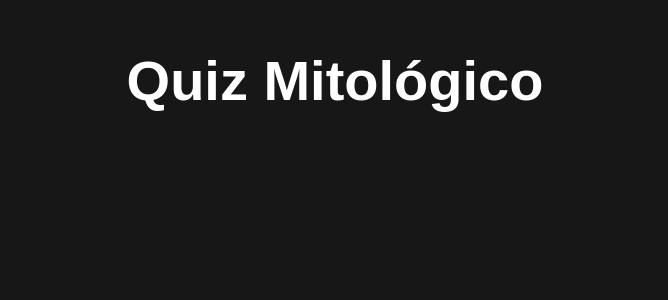
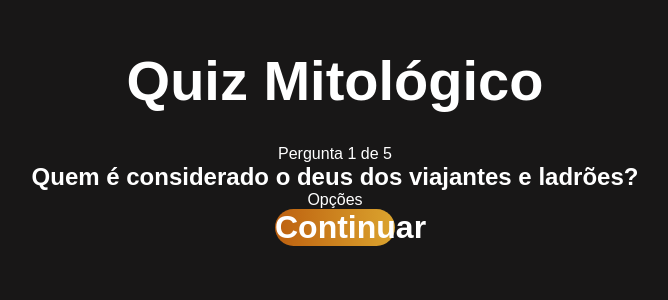
Before and after one commit to Gabriiell0710/quiz-mitologico, a React (Vite) app: page / in a window 1280 px wide. Both pictures are taken after a click on the button "Iniciar". Shown: the top 300 px of the page, without its empty margins (305-973 px from the left). Built offline with nearby package versions, Linux system fonts and the light colour scheme.

Commit message:
feat: Reordered questions

```diff
--- a/src/App.jsx
+++ b/src/App.jsx
@@ -1,21 +1,25 @@
-import { useContext } from 'react'
-import { QuizContext } from './context/quiz'
-import Question from './components/Question'
-import Welcome from './components/Welcome'
-import './App.css'
+import { useContext, useEffect } from "react";
+import { QuizContext } from "./context/quiz";
+import Question from "./components/Question";
+import Welcome from "./components/Welcome";
+import "./App.css";
 
 function App() {
   const [quizState, dispatch] = useContext(QuizContext);
 
+  useEffect(() => {
+    dispatch({ type: "REORDER_QUESTIONS" });
+  }, []);
+
   return (
     <>
-      <div className='App'>
+      <div className="App">
         <h1>Quiz Mitológico</h1>
-        {quizState.gameStage === "Start" && <Welcome/>}
-        {quizState.gameStage === "PLaying" &&  <Question/>}
-       </div>
+        {quizState.gameStage === "Start" && <Welcome />}
+        {quizState.gameStage === "Playing" && <Question />}
+      </div>
     </>
-  )
+  );
 }
 
-export default App
+export default App;
--- a/src/components/Question.jsx
+++ b/src/components/Question.jsx
@@ -1,10 +1,21 @@
-import React from "react";
 import { useContext } from "react";
 import { QuizContext } from "../context/quiz";
 
 const Question = () => {
   const [quizState, dispatch] = useContext(QuizContext);
-  return <div>Question</div>;
+  const currentQuestion = quizState.questions[quizState.currentQuestion];
+  return (
+    <div id="question">
+      <p>
+        Pergunta {quizState.currentQuestion + 1} de {quizState.questions.length}
+      </p>
+      <h2>{currentQuestion.question}</h2>
+      <div id="options-container">
+        <p>Opções</p>
+      </div>
+      <button>Continuar</button>
+    </div>
+  );
 };
 
 export default Question;
--- a/src/components/Welcome.jsx
+++ b/src/components/Welcome.jsx
@@ -7,15 +7,16 @@
 const Welcome = () => {
   const [quizState, dispatch] = useContext(QuizContext);
 
-
   return (
     <div id="welcome">
-        <h2>Seja bem-vindo</h2>
-        <p>Clique no botão para começar:</p>
-        <button onClick={() => dispatch({type: "CHANGE_STATE"})}>Iniciar</button>
-        <img src={Quiz} alt="Início doQuiz" />
+      <h2>Seja bem-vindo</h2>
+      <p>Clique no botão para começar:</p>
+      <button onClick={() => dispatch({ type: "CHANGE_STAGE" })}>
+        Iniciar
+      </button>
+      <img src={Quiz} alt="Início doQuiz" />
     </div>
-  )
-}
+  );
+};
 
-export default Welcome
+export default Welcome;
--- a/src/context/quiz.jsx
+++ b/src/context/quiz.jsx
@@ -1,32 +1,39 @@
-import { createContext,useReducer } from "react";
-import questions from "../data/questions"
+import { createContext, useReducer } from "react";
+import questions from "../data/questions";
 
-const STAGES = ["Start", "Playing", "End"]
+const STAGES = ["Start", "Playing", "End"];
 
-const initialState ={
+const initialState = {
   gameStage: STAGES[0],
-    questions
-}
+  questions,
+  currentQuestion: 0,
+};
 
-const quizReducer = (state, action) =>{
+const quizReducer = (state, action) => {
   console.log(state, action);
-
-    switch(action.type){
-        case "CHANGE_STATE":
-            return{
+  switch (action.type) {
+    case "CHANGE_STAGE":
+      return {
         ...state,
-                gameStage: STAGES[1]
-            }
-
+        gameStage: STAGES[1],
+      };
+    case "REORDER_QUESTIONS":
+      const reorderedQuestions = questions.sort(() => {
+        return Math.random() - 0.5;
+      });
+      return {
+        ...state,
+        questions: reorderedQuestions,
+      };
     default:
       return state;
   }
 };
 
-export const QuizContext = createContext()
+export const QuizContext = createContext();
 
-export const  QuizProvider = ({children}) => {
-    const value = useReducer(quizReducer,initialState);
+export const QuizProvider = ({ children }) => {
+  const value = useReducer(quizReducer, initialState);
 
-    return <QuizContext.Provider value={(value)}>{children}</QuizContext.Provider>;
+  return <QuizContext.Provider value={value}>{children}</QuizContext.Provider>;
 };
```
Lines whose indentation alone changed are shown as unchanged.
